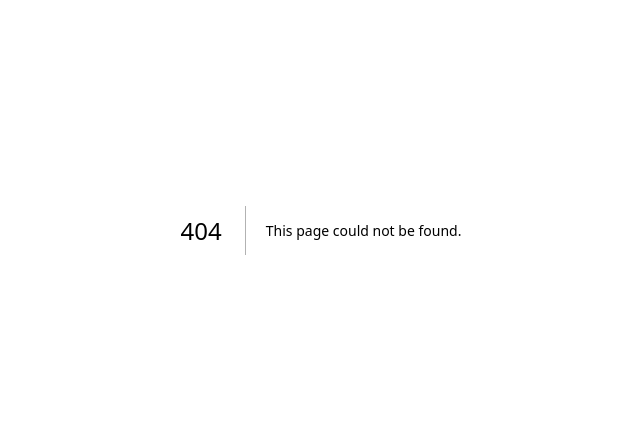
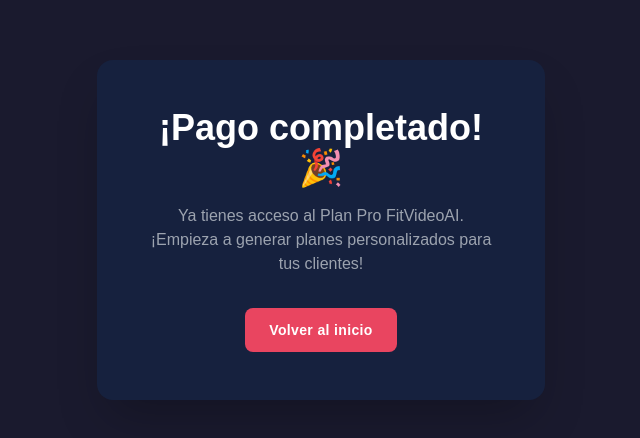
Before and after one commit to Sasama50/fitvideoai-aprendizaje, a Next.js app in the folder semana4/fitplan-app/: page /success in a window 1280 px wide. Before the commit this address had no page. Shown: the part 170-608 px from the top of the page, without its empty margins (319-959 px from the left). Built offline with nearby package versions, Linux system fonts and the light colour scheme.

Commit message:
semana5: checkout stripe + página success + fix middleware supabase

```diff
--- a/semana4/fitplan-app/next.config.mjs
+++ b/semana4/fitplan-app/next.config.mjs
@@ -1,4 +1,7 @@
 /** @type {import('next').NextConfig} */
-const nextConfig = {};
+const nextConfig = {
+  // Prevent stripe (Node.js-only) from leaking into the Edge Runtime bundle
+  serverExternalPackages: ["stripe"],
+};
 
 export default nextConfig;
--- /dev/null
+++ b/semana4/fitplan-app/src/app/api/checkout/route.ts
@@ -0,0 +1,26 @@
+import Stripe from "stripe";
+import { NextResponse } from "next/server";
+
+const stripe = new Stripe(process.env.STRIPE_SECRET_KEY!);
+
+export async function POST() {
+  const session = await stripe.checkout.sessions.create({
+    mode: "payment",
+    line_items: [
+      {
+        quantity: 1,
+        price_data: {
+          currency: "eur",
+          unit_amount: 4900,
+          product_data: {
+            name: "Plan Pro FitVideoAI",
+          },
+        },
+      },
+    ],
+    success_url: "http://localhost:3001/success",
+    cancel_url: "http://localhost:3001",
+  });
+
+  return NextResponse.json({ url: session.url });
+}
--- a/semana4/fitplan-app/src/app/page.tsx
+++ b/semana4/fitplan-app/src/app/page.tsx
@@ -24,6 +24,7 @@
   });
   const [planConfirmado, setPlanConfirmado] = useState<FormData | null>(null);
   const [guardado, setGuardado] = useState(false);
+  const [cargandoPago, setCargandoPago] = useState(false);
 
   const handleSignOut = async () => {
     const supabase = createClient();
@@ -196,6 +197,27 @@
           </form>
         </div>
 
+        {/* Botón de suscripción */}
+        <div className="mt-4">
+          <button
+            onClick={async () => {
+              setCargandoPago(true);
+              try {
+                const res = await fetch("/api/checkout", { method: "POST" });
+                const { url } = await res.json();
+                window.location.href = url;
+              } finally {
+                setCargandoPago(false);
+              }
+            }}
+            disabled={cargandoPago}
+            className="w-full py-3 rounded-lg font-semibold text-white text-sm tracking-wide transition-all duration-200 hover:opacity-90 active:scale-95 disabled:opacity-60 disabled:cursor-not-allowed"
+            style={{ backgroundColor: "#e94560" }}
+          >
+            {cargandoPago ? "Redirigiendo…" : "Suscribirse — €49/mes"}
+          </button>
+        </div>
+
         {/* Confirmación */}
         {planConfirmado && (
           <div
--- /dev/null
+++ b/semana4/fitplan-app/src/app/success/page.tsx
@@ -0,0 +1,30 @@
+import Link from "next/link";
+
+export default function SuccessPage() {
+  return (
+    <main
+      className="min-h-screen flex flex-col items-center justify-center px-4"
+      style={{ backgroundColor: "#1a1a2e" }}
+    >
+      <div
+        className="rounded-2xl p-12 shadow-2xl text-center max-w-md w-full"
+        style={{ backgroundColor: "#16213e" }}
+      >
+        <h1 className="text-4xl font-bold text-white mb-4">
+          ¡Pago completado! 🎉
+        </h1>
+        <p className="text-gray-400 mb-8">
+          Ya tienes acceso al Plan Pro FitVideoAI. ¡Empieza a generar planes
+          personalizados para tus clientes!
+        </p>
+        <Link
+          href="/"
+          className="inline-block px-6 py-3 rounded-lg font-semibold text-white text-sm tracking-wide transition-all duration-200 hover:opacity-90 active:scale-95"
+          style={{ backgroundColor: "#e94560" }}
+        >
+          Volver al inicio
+        </Link>
+      </div>
+    </main>
+  );
+}
```
Also changed, not shown: semana4/fitplan-app/src/middleware.ts (+9 -2 lines).
